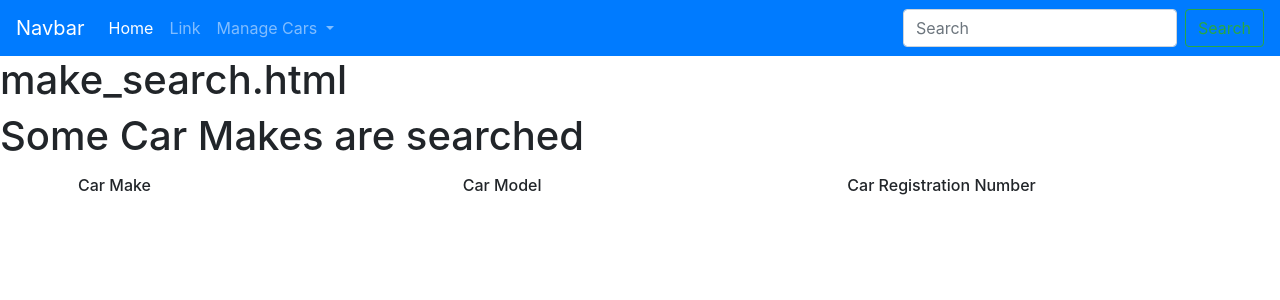
After one commit to ashur-k/CI-MS3-Car-Showroom, a Flask app: template templates/make_search.html in a window 1280 px wide. The commit adds this page. Shown: the top 300 px of the page. Run offline with Flask 2, Linux system fonts and the light colour scheme; the template is opened without the code that fills it, so the values that code supplies are empty; some libraries are stand-ins or nearby versions.

Commit message:
serach functionality implemented

```diff
--- a/app.py
+++ b/app.py
@@ -81,8 +81,25 @@ def add_model():
 
 @app.route('/view_car/<car_registration>')
 def view_car(car_registration):
+    return render_template('view_car.html')
 
-    return render_template('view_car.html', )
+
+@app.route('/search', methods=['POST', 'GET'])
+def search():
+    registration_num_search = mongo.db.basic_car_information.find_one({'reg_num': request.form['search']})
+    car_make_search = mongo.db.basic_car_information.find_one({'car_make': request.form['search']})
+    car_model_search = mongo.db.basic_car_information.find_one({'car_model': request.form['search']})
+
+    if registration_num_search:
+        return render_template('search.html', results=registration_num_search)
+    elif car_make_search:
+        results = mongo.db.basic_car_information.find({'car_make': request.form['search']})
+        return render_template('make_search.html', results=results)
+    elif car_model_search:
+        results = mongo.db.basic_car_information.find({'car_model': request.form['search']})
+        return render_template('model_search.html', results=results)
+
+    return '<h1>No reults found</h1>'
 
 
 def helper_function():
--- a/templates/base.html
+++ b/templates/base.html
@@ -38,12 +38,9 @@
           <a class="dropdown-item" href="#">Something else here</a>
         </div>
       </li>
-      <li class="nav-item">
-        <a class="nav-link disabled" href="#" tabindex="-1" aria-disabled="true">Disabled</a>
-      </li>
     </ul>
-    <form class="form-inline my-2 my-lg-0">
-      <input class="form-control mr-sm-2" type="search" placeholder="Search" aria-label="Search">
+    <form action="{{ url_for('search') }}" method="POST" class="form-inline my-2 my-lg-0">
+      <input class="form-control mr-sm-2" id="search" name="search" type="search" placeholder="Search" aria-label="Search" required>
       <button class="btn btn-outline-success my-2 my-sm-0" type="submit">Search</button>
     </form>
   </div>
--- /dev/null
+++ b/templates/make_search.html
@@ -0,0 +1,31 @@
+{% extends 'base.html' %}
+{% block content %}
+<h1>make_search.html</h1>
+<h1>Some Car Makes are searched</h1>
+<div class="container p-2">
+<div class="row">
+<div class="col-md-4">
+<h6>Car Make</h6>
+</div>
+<div class="col-md-4">
+<h6>Car Model</h6>
+</div>
+<div class="col-md-4">
+<h6>Car Registration Number</h6>
+</div>
+
+{% for result in results %}
+<div class="col-md-4">
+<p>{{result.car_make}}</p>
+</div>
+<div class="col-md-4">
+<p>{{result.car_model}}</p>
+</div>
+<div class="col-md-4">
+ <p>{{result.reg_num}}</p>
+</div>
+
+{% endfor %}
+</div>
+</div>
+{%endblock%}
```
Also changed, not shown: templates/add_new_car_company.html (+5 -5 lines), templates/index.html (+0 -30 lines), templates/model_search.html (added, +30 -0 lines), templates/search.html (added, +28 -0 lines).
